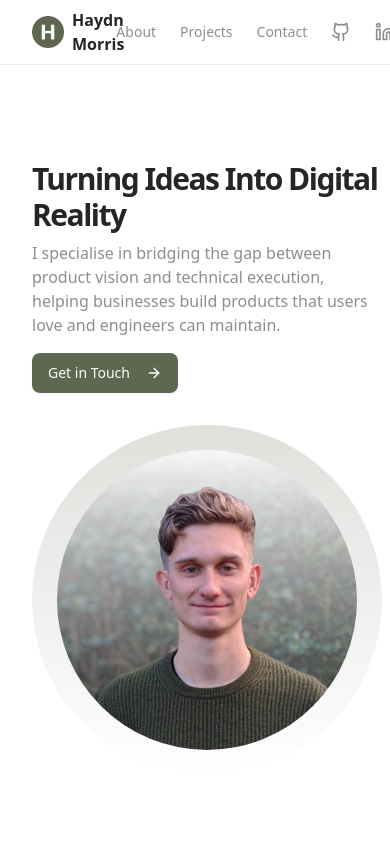
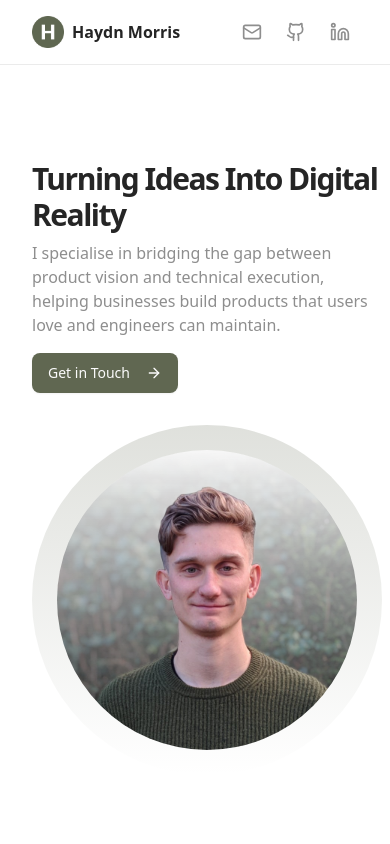
Before and after one commit to haydnjm/haydnjm-freelance-website, a Next.js app: page / in a window 390 px wide. Shown: the top 844 px of the page. Built offline with nearby package versions, Linux system fonts and the light colour scheme; no server answers.

Commit message:
mobile nav

```diff
--- a/src/app/page.tsx
+++ b/src/app/page.tsx
@@ -20,13 +20,13 @@ export default function Home() {
   return (
     <div className="flex min-h-screen flex-col">
       <header className="sticky top-0 z-40 w-full border-b bg-background/95 backdrop-blur supports-[backdrop-filter]:bg-background/60 px-container">
-        <div className="flex h-16 items-center space-x-4 sm:justify-between sm:space-x-0">
-          <div className="flex gap-6 md:gap-10">
+        <div className="flex h-16 items-center justify-between">
+          <div className="flex items-center gap-6">
             <Link href="/" className="flex items-center space-x-2">
               <Image src={logo} alt="Haydn Morris" width={32} height={32} />
               <span className="inline-block font-bold">Haydn Morris</span>
             </Link>
-            <nav className="flex gap-6">
+            <nav className="hidden md:flex gap-6">
               <Link
                 href="#about"
                 className="flex items-center text-sm font-medium text-muted-foreground transition-colors hover:text-primary"
@@ -47,8 +47,14 @@ export default function Home() {
               </Link>
             </nav>
           </div>
-          <div className="flex flex-1 items-center justify-end space-x-4 max-w-2xl mx-auto">
-            <nav className="flex items-center space-x-2">
+          <nav className="flex items-center gap-2">
+            <Link
+              href="#contact"
+              className="md:hidden flex items-center text-sm font-medium text-muted-foreground transition-colors hover:text-primary mr-2"
+            >
+              <Mail className="h-5 w-5" />
+              <span className="sr-only">Contact</span>
+            </Link>
             <Link href={GITHUB} target="_blank" rel="noreferrer">
               <div className="rounded-full p-2 text-muted-foreground transition-colors hover:bg-muted hover:text-foreground">
                 <Github className="h-5 w-5" />
@@ -62,7 +68,6 @@ export default function Home() {
               </div>
             </Link>
           </nav>
-          </div>
         </div>
       </header>
       <main className="flex-1">
```
Lines whose indentation alone changed are shown as unchanged.
